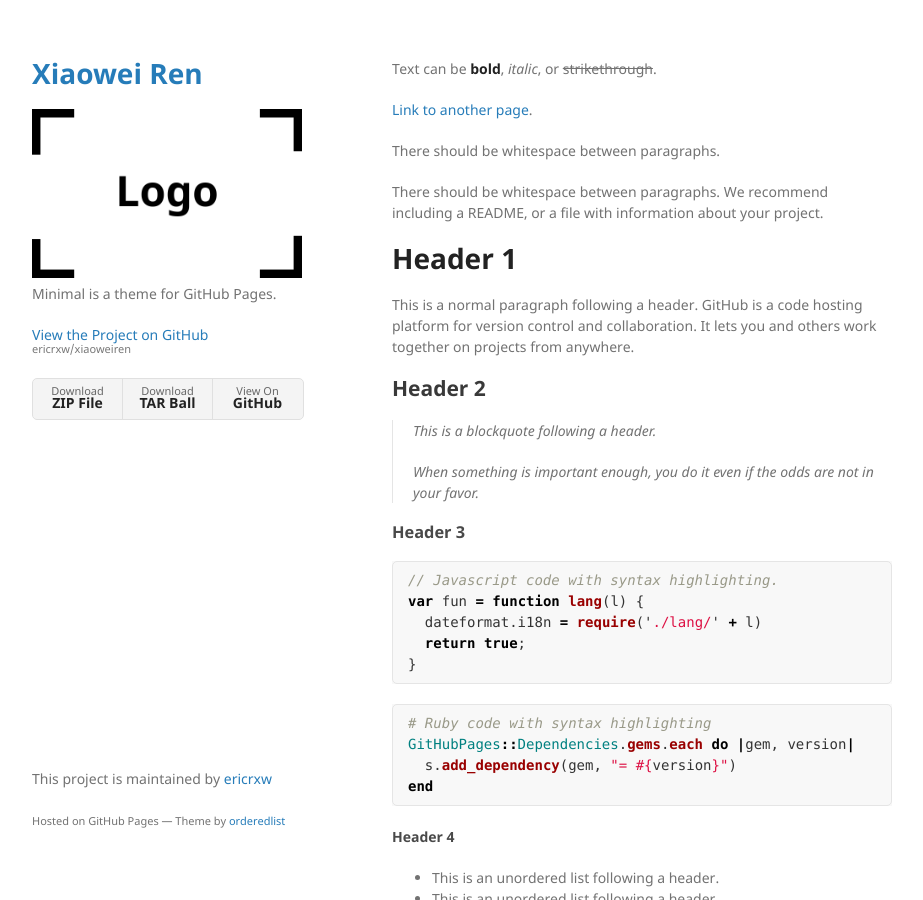
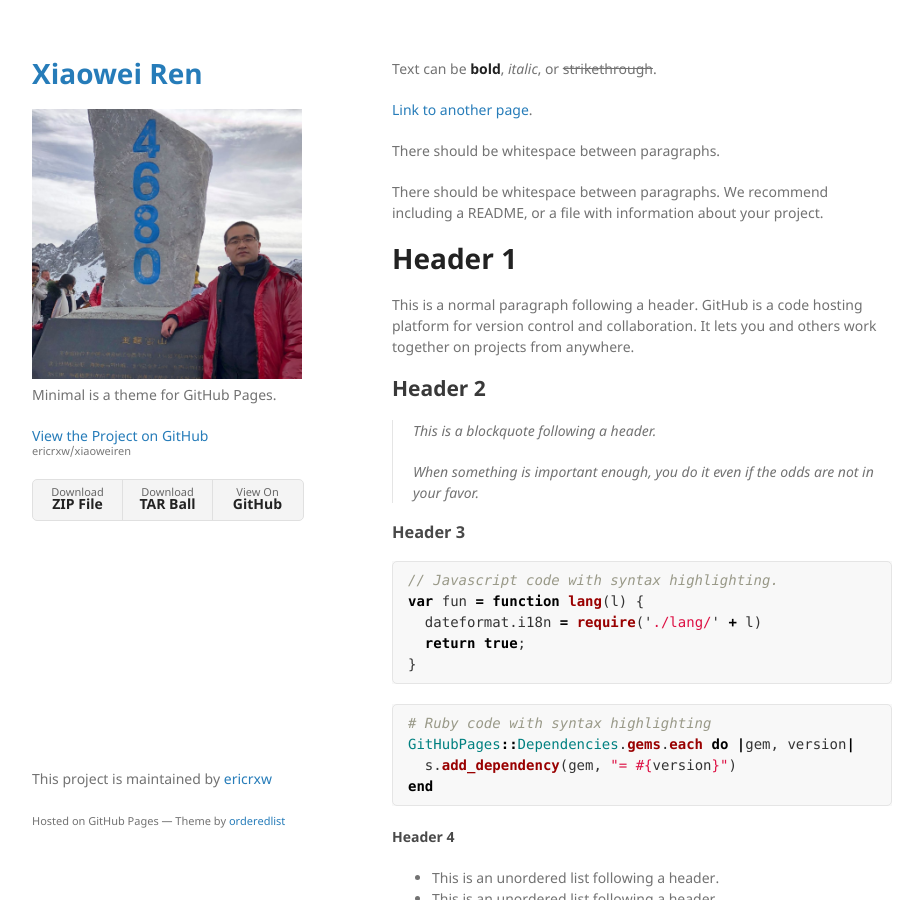
Before and after one commit to ericrxw/xiaoweiren, a Jekyll site: the page built from index.md, in a window 1280 px wide and 900 px high. Shown: the whole window, without its empty margins (178-1101 px from the left). Built offline with Jekyll 4.4.1, drawn with Linux system fonts in a browser that asks for light colours.

Commit message:
add image

```diff
--- a/_config.yml
+++ b/_config.yml
@@ -1,5 +1,5 @@
 title: Xiaowei Ren
-logo: /assets/img/logo.png
+logo: /assets/img/Xiaowei_Ren.jpg
 description: Minimal is a theme for GitHub Pages.
 show_downloads: true
 google_analytics:
```
Also changed, not shown: assets/img/Xiaowei_Ren.jpg (added).
